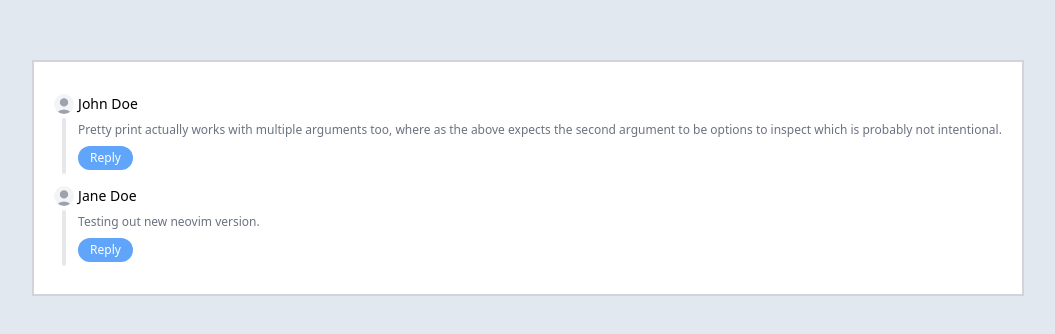
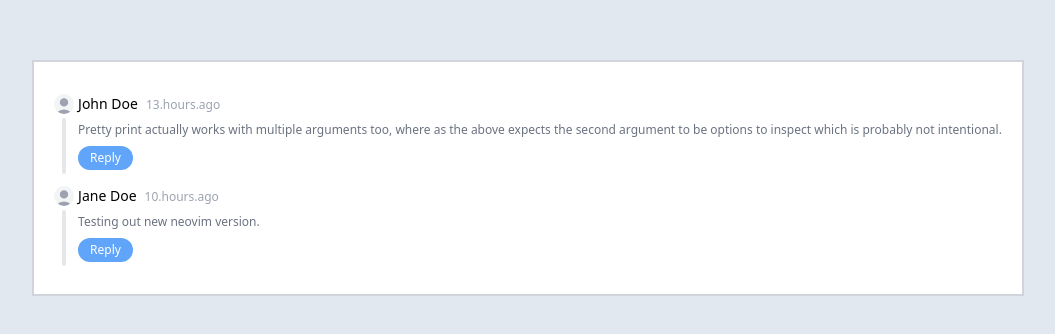
Before and after one commit to talhaimran777/nested-comments-system, a React (Vite) app: page / in a window 1280 px wide. Shown: the part 222-556 px from the top of the page, without its empty margins (112-1167 px from the left). Built offline with nearby package versions, Linux system fonts and the light colour scheme.

Commit message:
Added createdAt field to fake comments.

```diff
--- a/src/data/comments.js
+++ b/src/data/comments.js
@@ -5,12 +5,14 @@ const comments = [
     body: `Pretty print actually works with multiple arguments too, where as
       the above expects the second argument to be options to inspect which is
       probably not intentional.`,
+    createdAt: "13.hours.ago",
     replies: [],
   },
   {
     id: 2,
     commentBy: 'Jane Doe',
     body: `Testing out new neovim version.`,
+    createdAt: "10.hours.ago",
     replies: [],
   },
 ];
```
